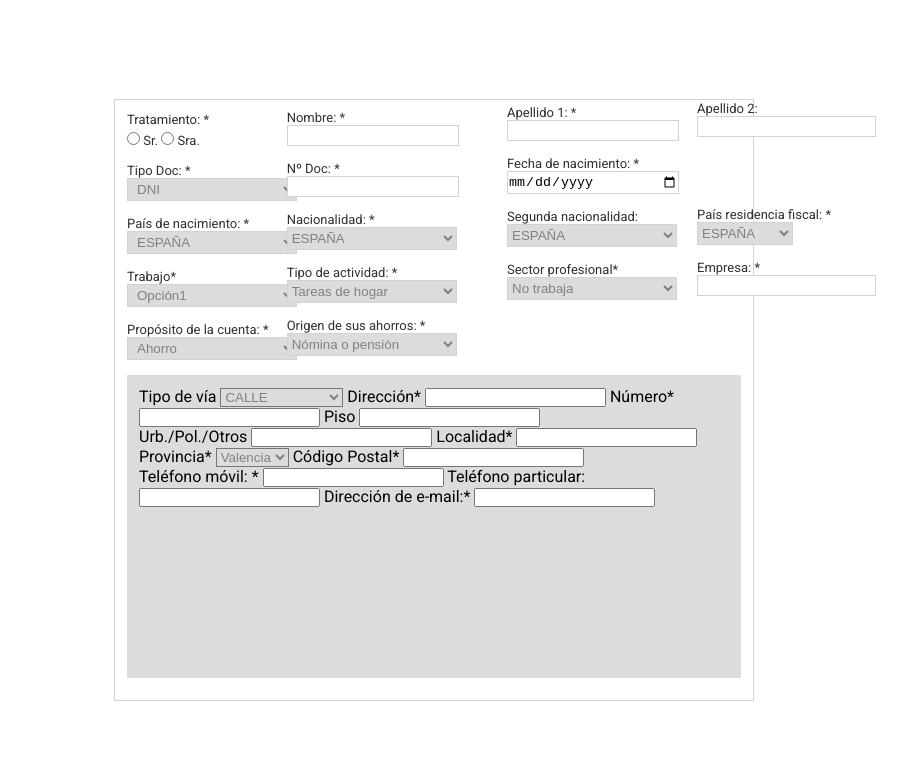
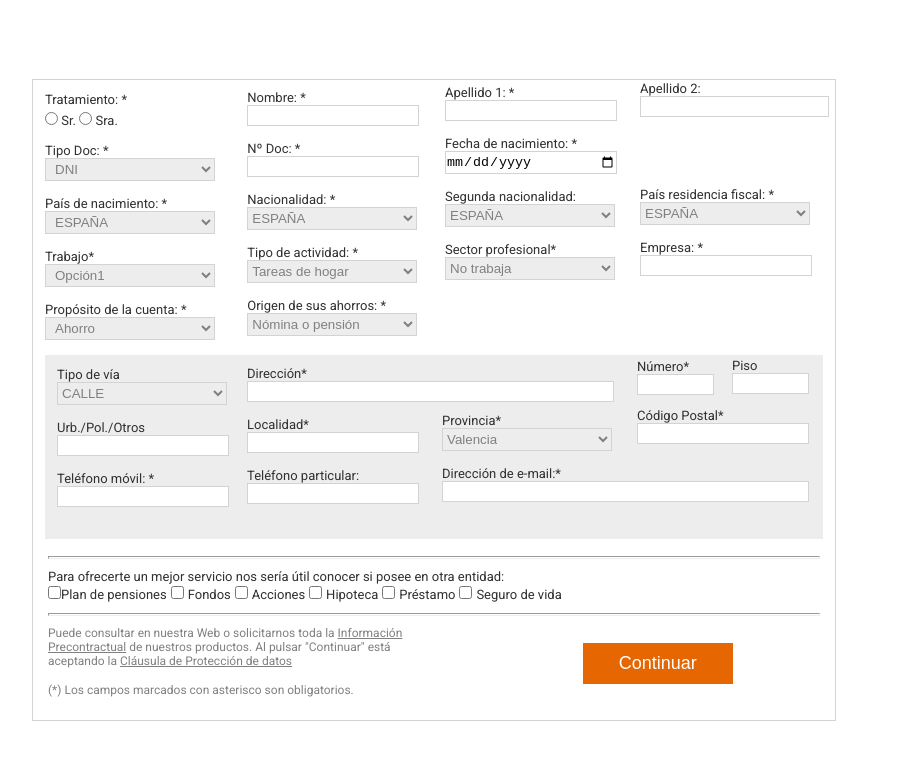
Before and after one commit to Ximoromero5/Practica11, a plain HTML site: page index.html in a window 1280 px wide. Shown: the whole page, without its empty margins (206-1113 px from the left). Drawn offline with Linux system fonts and the light colour scheme.

Commit message:
cambiosf

```diff
--- a/estilos.css
+++ b/estilos.css
@@ -7,7 +7,8 @@ body{
 }
 form{
     position: absolute;
-    height: 600px;
+    width: 802px;
+    height: 640px;
     top: 50%;
     left: 50%;
     transform: translateX(-50%) translateY(-50%);
@@ -18,11 +19,11 @@ form{
 }
 .contenedor2{
     position: relative;
-    height: 46.5%;
+    height: 25%;
     bottom: 635px;
     padding: 12px;
     margin: 12px;
-    background: gainsboro;
+    background: #EDEDED;
 }
 .fila1{
     position: relative;
@@ -58,30 +59,31 @@ form{
     padding: 2px 0px;
     margin-bottom: 15px;
     border: 1px solid #D3D3D3;
-    left: 380px;
+    left: 400px;
 }
 .texto-fila3{
     position: relative;
     bottom: 516px;
-    left: 380px;
+    left: 400px;
 }
 .fila4{
     position: relative;
     bottom: 730px;
-    left: 570px;
+    left: 595px;
     border: 1px solid #D3D3D3;
-    padding: 2px 0px;
+    padding: 2px 5px;
     margin-bottom: 15px;
 }
 .texto-fila4{
     position: relative;
     bottom: 730px;
-    left: 570px;
+    left: 595px;
 }
 .fila4e{
     position: relative;
     bottom: 675px;
-    left: 570px;
+    left: 595px;
+    width: 170px;
     border: 1px solid #D3D3D3;
     padding: 2px 0px;
     margin-bottom: 15px;
@@ -89,7 +91,7 @@ form{
 .texto-fila4e{
     position: relative;
     bottom: 675px;
-    left: 570px;
+    left: 595px;
 }
 .texto-fila1, .texto-fila2, .texto-fila3, .texto-fila4, .texto-fila4e{
     font-size: 13px;
@@ -110,5 +112,134 @@ form{
 }
 select{
     color: grey;
-    background: gainsboro;
+    background: #ededed;
 }
+.texto-fila1b, .texto-fila2b, .texto-fila3b, .texto-fila4b, .texto-filaN, .texto-filaP{
+    display: block;
+    font-size: 13px;
+    font-weight: lighter;
+    color: #303030;
+    max-width: 160px;
+}
+.fila1b{
+    position: relative;
+    width: 170px;
+    padding: 2px 0px;
+    margin-bottom: 15px;
+    color: grey;
+    border: 1px solid #D3D3D3;
+}
+.fila2b{
+    position: relative;
+    width: 170px;
+    left: 190px;
+    bottom: 156px;
+    display: block;
+    padding: 2px 0px;
+    margin-bottom: 15px;
+    color: grey;
+    border: 1px solid #D3D3D3;
+}
+.texto-fila2b{
+    position: relative;
+    left: 190px;
+    bottom: 156px;
+}
+.fila3b{
+    position: relative;
+    width: 170px;
+    left: 385px;
+    bottom: 262px;
+    display: block;
+    padding: 2px 0px;
+    margin-bottom: 15px;
+    color: grey;
+    border: 1px solid #D3D3D3;
+}
+.texto-fila3b{
+    position: relative;
+    left: 385px;
+    bottom: 262px;
+}
+.fila4b{
+    position: relative;
+    width: 170px;
+    left: 580px;
+    bottom: 473px;
+    display: block;
+    padding: 2px 0px;
+    margin-bottom: 15px;
+    color: grey;
+    border: 1px solid #D3D3D3;
+}
+.texto-fila4b{
+    position: relative;
+    left: 580px;
+    bottom: 473px;
+}
+.numero, .piso{
+    position: relative;
+    left: 580px;
+    bottom: 420px;
+    width: 75px;
+    padding: 2px 0px;
+    margin-bottom: 15px;
+    border: 1px solid #D3D3D3;
+}
+.piso{
+    position: relative;
+    bottom: 472px;
+    left: 675px;
+}
+.texto-filaN{
+    position: relative;
+    left: 580px;
+    bottom: 420px;
+}
+.texto-filaP{
+    position: relative;
+    bottom: 472px;
+    left: 675px;
+}
+.linea1, .linea2{
+    width: 96%;
+    height: 1px;
+    position: relative;
+    bottom: 630px;
+    margin-left: 15px;
+}
+.p1, .contenedor3>input[type="checkbox"], .contenedor3>label{
+    position: relative;
+    font-size: 13px;
+    font-weight: lighter;
+    color: #303030;
+    bottom: 620px;
+    left: 15px;
+}
+.p2{
+    font-size: 12px;
+    font-weight: lighter;
+    color: grey;
+    max-width: 400px;
+    position: relative;
+    left: 15px;
+    bottom: 600px;
+}
+.p2>a{
+    color: grey;
+}
+.linea2{
+    position: relative;
+    bottom: 610px;
+}
+input[type="submit"]{
+    padding: 10px 36px;
+    font-size: 18px;
+    color: #fff;
+    border: none;
+    background: #E66601;
+    cursor: pointer;
+    position: relative;
+    bottom: 625px;
+    left: 240px;
+}
--- a/index.html
+++ b/index.html
@@ -84,7 +84,7 @@
             <option value="">Construcción</option>
             <option value="">Energía</option>
             <option value="">Industria</option>
-            <option value=""> Recursos humanos,</option>
+            <option value=""> Recursos humanos</option>
             <option value="">Servicios</option>
         </select>
         <h4 class="texto-fila4">Apellido 2:</h4>
@@ -101,39 +101,55 @@
         <input type="text" class="fila4e"> <br>
     </div>
         <div class="contenedor2">
-            Tipo de vía
-            <select name="" id="">
+            <font class="texto-fila1b">Tipo de vía</font>
+            <select  class="fila1b">
                 <option value="">CALLE</option>
                 <option value="">VÍA</option>
                 <option value="">PLAZA</option>
                 <option value="">AVENIDA</option>
                 <option value="">URBANIZACIÓN</option>
             </select>
-            Dirección*
-            <input type="text">
-            Número*
-            <input type="number">
-            Piso
-            <input type="number"> <br>
-            Urb./Pol./Otros
-            <input type="text">
-            Localidad*
-            <input type="text">
-            Provincia*
-            <select name="" id="">
+                <font class="texto-fila1b">Urb./Pol./Otros</font>
+            <input type="text" class="fila1b">
+               <font class="texto-fila1b">Teléfono móvil: *</font>
+            <input type="tel" class="fila1b">
+                <font class="texto-fila2b">Dirección*</font>
+            <input type="text" class="fila2b" style="width: 365px;" maxlength="60">
+               <font class="texto-fila2b">Localidad*</font>
+            <input type="text" class="fila2b">
+            <font class="texto-fila2b">Teléfono particular:</font>
+            <input type="tel" class="fila2b">
+               <font class="texto-fila3b">Provincia*</font>
+            <select class="fila3b">
                     <option value="">Valencia</option>
                     <option value="">Valencia</option>
                     <option value="">Valencia</option>
                     <option value="">Valencia</option>
                 </select>
-                Código Postal*
-            <input type="number" minlength="5" maxlength="5"> <br>
-            Teléfono móvil: *
-            <input type="tel">
-            Teléfono particular:
-            <input type="tel">
-            Dirección de e-mail:*
-            <input type="email">
+                <font class="texto-fila3b">Dirección de e-mail:*</font>
+            <input type="email" class="fila3b" style="width: 365px;" maxlength="60">
+                <font class="texto-filaN">Número*</font>
+            <input type="number" class="numero">
+                <font class="texto-filaP">Piso</font>
+            <input type="number" class="piso"> <br>
+                <font class="texto-fila4b">Código Postal*</font>
+            <input type="number" minlength="5" maxlength="5" class="fila4b"> <br>
+        </div>
+        <div class="contenedor3">
+        <hr class="linea1"></hr>
+        <p class="p1">Para ofrecerte un mejor servicio nos sería útil conocer si posee en otra entidad: </p>
+    <input type="checkbox"><label>Plan de pensiones</label>
+    <input type="checkbox"> <label>Fondos</label>
+    <input type="checkbox"> <label>Acciones</label>
+    <input type="checkbox"> <label>Hipoteca</label>
+    <input type="checkbox"> <label>Préstamo</label>
+    <input type="checkbox"> <label>Seguro de vida</label>
+        <hr class="linea2"></hr>
+        <p class="p2">Puede consultar en nuestra Web o solicitarnos toda la <a href="#">Información Precontractual</a> de nuestros productos. Al pulsar "Continuar" está aceptando la <a href="#">Cláusula de Protección de datos</a></p>
+        <label style="font-size: 12px;
+    font-weight: lighter;
+    color: grey; position: relative; bottom: 600px;">(*) Los campos marcados con asterisco son obligatorios.</label>
+       <input type="submit" value="Continuar">
         </div>
     </form>
 </body>
```
